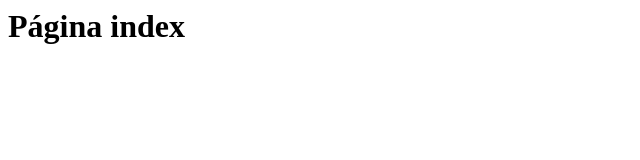
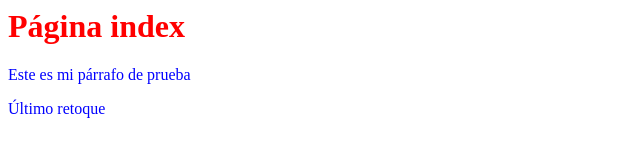
Before and after one commit to obarnettc/int2023, a plain HTML site: page index.html in a window 1280 px wide. Shown: the whole page, without its empty margins (0-640 px from the left). Drawn offline with Linux system fonts and the light colour scheme.

Commit message:
versión 2

```diff
--- /dev/null
+++ b/estilos.css
@@ -0,0 +1,2 @@
+p{color:blue;}
+h1{color:red;}
--- a/index.html
+++ b/index.html
@@ -1,10 +1,11 @@
 <html>
 	<head>
-
+	<link rel="stylesheet" href="estilos.css" />
 	</head>
 
 <body>
 	<h1>Página index</h1>
-
+	<p>Este es mi párrafo de prueba</p>
+	<p>Último retoque</p>
 </body>
 </html>
```
